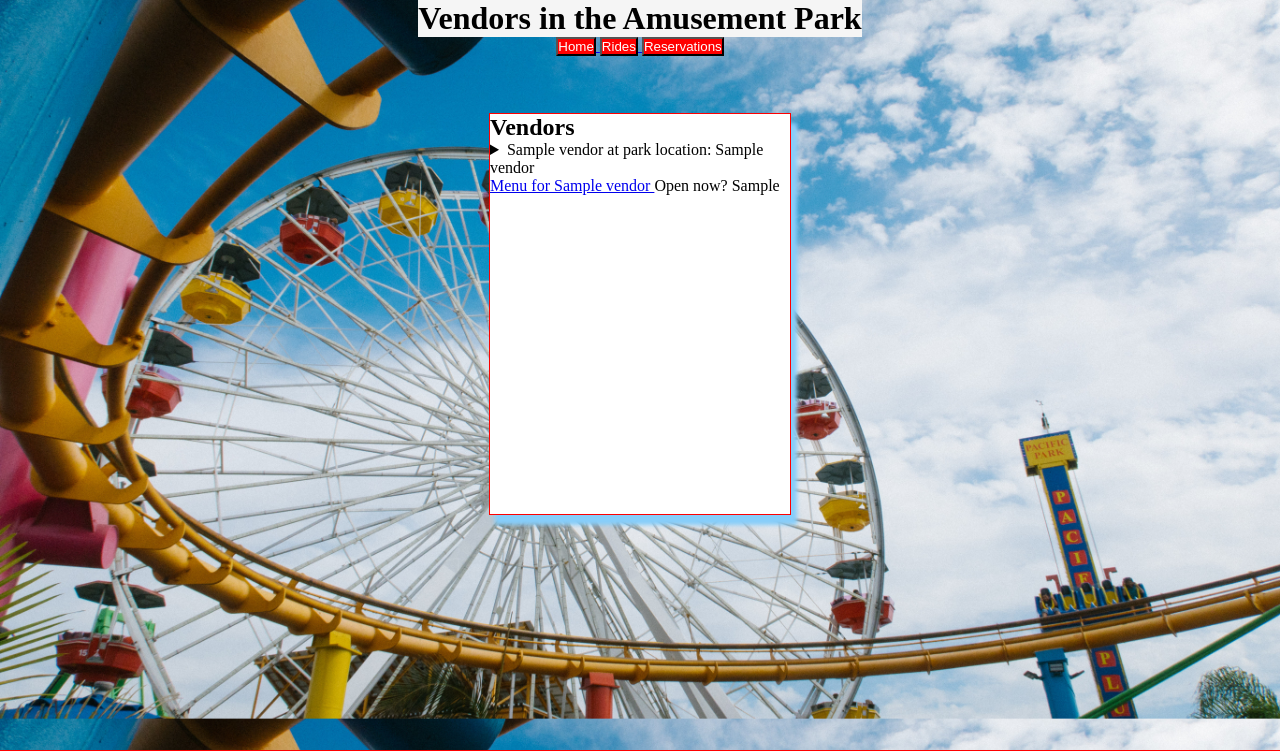
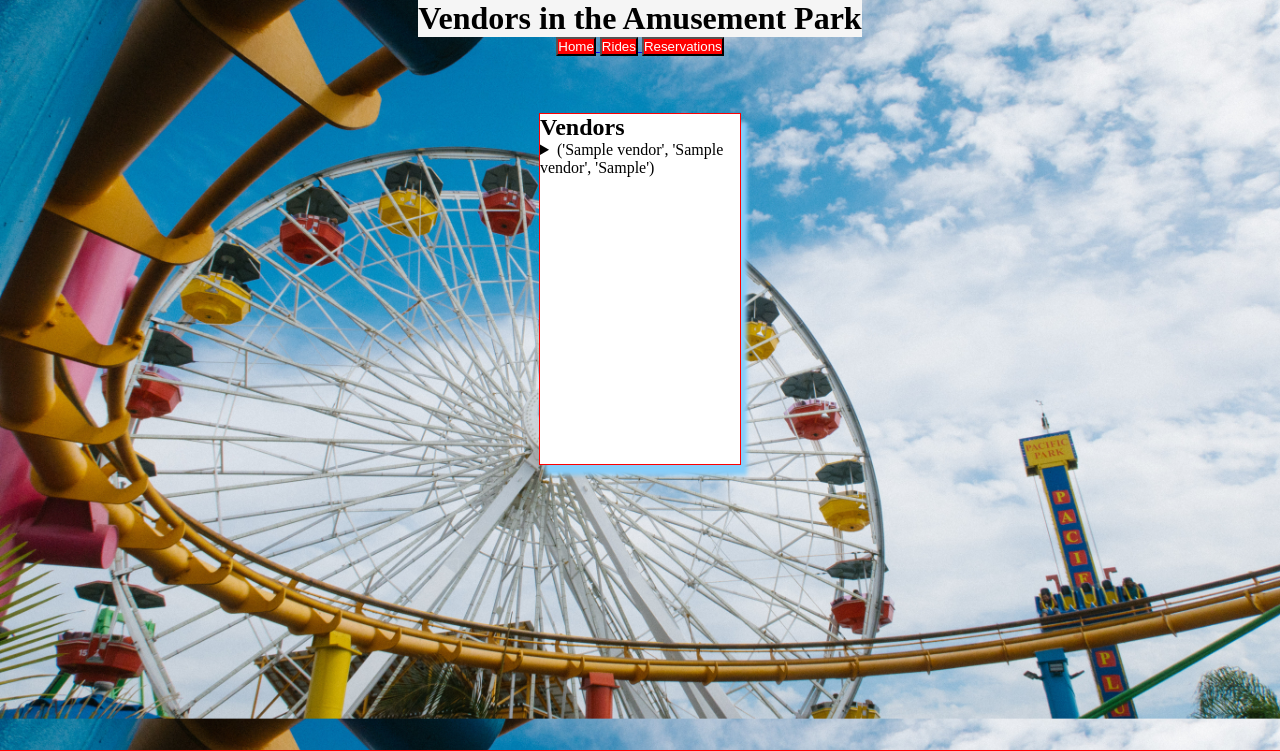
Before and after one commit to TayisiyaChernenko/AmusementParkProject, a Flask app: page /Vendors/ in a window 1280 px wide; the page is wider, and only the part inside the window is pictured. Shown: the top 751 px of that part. Run offline with Flask 2, Linux system fonts and the light colour scheme; tables that the repository leaves empty or names only in its code hold one stand-in row (values such as "Sample post").

Commit message:
Update Vendors.html
Resolving Merge conflict by returning Vendors file to it's previous state.

```diff
--- a/templates/Vendors.html
+++ b/templates/Vendors.html
@@ -42,23 +42,12 @@
                 {% for vendor in output%}
                 <tr>
                     <details>
-                        <summary>{{vendor[0]}} at park location: {{vendor[1]}}</summary>
-                        <!--This will display each vendor's info from database-->
-                            <table>
-                            <tr>
-                                <a href="{{vendor[0]}}Menu">
-                                    Menu for {{vendor[0]}}
-                                </a>
-                            </tr>
-
-                            <tr>
-                                Open now? {{vendor[2]}}
-                            </tr>
-                        </table>
+                        <summary>{{vendor}}</summary>
+                         <!--This will display vendors somehow from database-->
                     </details>
                 </tr>
-                <p style="margin-bottom:.75cm;"></p>
                 {% endfor %}
+              </details>
             </table>
             </div>
         </main>
@@ -95,8 +84,8 @@
             }
 
             .box {
-                width: 300px;
-                height: 400px;
+                width: 200px;
+                height: 350px;
                 border:1px solid red;
                 background-color:white;
                 box-shadow: 6px 10px 4px lightskyblue;
```
